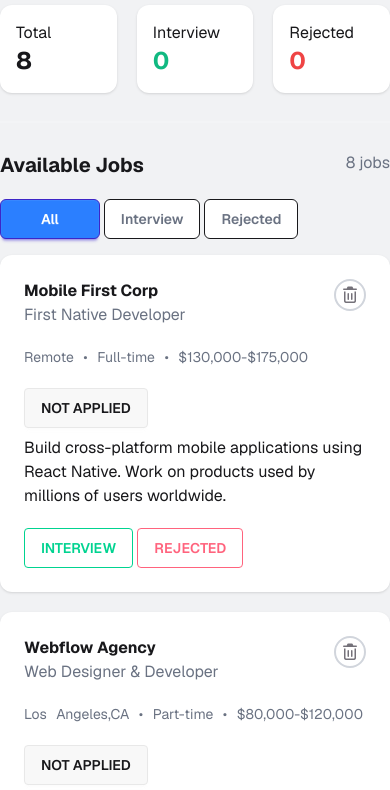
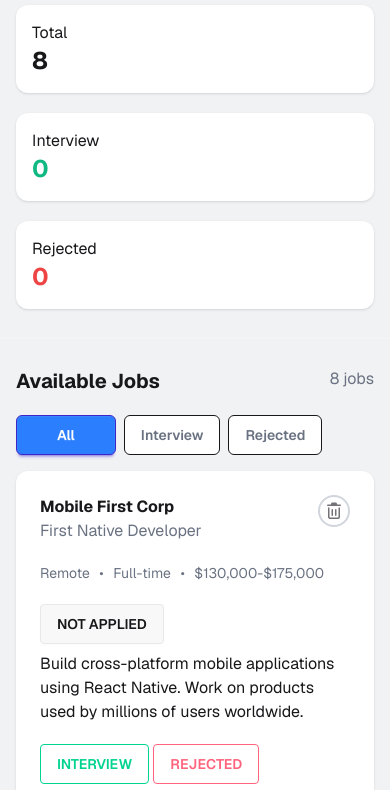
Before and after one commit to IftaherSayem/B13-Assignment4, a plain HTML site: page index.html in a window 390 px wide. Shown: the part 67-857 px from the top of the page. Drawn offline with nearby package versions, Linux system fonts and the light colour scheme.

Commit message:
responsive

```diff
--- a/index.html
+++ b/index.html
@@ -47,20 +47,20 @@
     </style>
   </head>
   <body class="py-5 bg-[#F1F2F4]">
-    <section class="max-w-[1110px] w-full mx-auto">
+    <section class="max-w-[1110px] w-full mx-auto px-4">
       <h1 class="text-2xl font-bold mb-[20px]">Job Application Tracker</h1>
-      <div class="flex justify-between gap-5">
-        <div class="bg-white w-full max-w-[359px] rounded-xl shadow-sm p-4">
+      <div class="grid grid-cols-1 sm:grid-cols-3 gap-5">
+        <div class="bg-white rounded-xl shadow-sm p-4">
           <p>Total</p>
           <h2 id="total-job" class="text-2xl font-bold">8</h2>
         </div>
-        <div class="bg-white w-full max-w-[359px] rounded-xl shadow-sm p-4">
+        <div class="bg-white rounded-xl shadow-sm p-4">
           <p>Interview</p>
           <h2 id="total-interview" class="text-2xl font-bold text-[#10B981]">
             0
           </h2>
         </div>
-        <div class="bg-white w-full max-w-[359px] rounded-xl shadow-sm p-4">
+        <div class="bg-white rounded-xl shadow-sm p-4">
           <p>Rejected</p>
           <h2 id="total-rejected" class="text-2xl font-bold text-[#EF4444]">
             0
@@ -73,12 +73,12 @@
       class="max-w-[1110px] w-full mx-auto my-7 border border-gray-100"
     ></div>
 
-    <section class="max-w-[1110px] w-full mx-auto">
+    <section class="max-w-[1110px] w-full mx-auto px-4">
       <div class="flex justify-between">
         <h3 class="text-xl font-bold mb-5">Available Jobs</h3>
         <p class="text-gray-500"><span id="job-count"><span id="accept-reject" class="hidden">0 of </span> 8</span> jobs</p>
       </div>
-      <div class="mb-4">
+      <div class="mb-4 flex flex-wrap gap-2">
         <button
           id="all-job"
           onclick="
@@ -387,7 +387,7 @@
 
     <section
       id="interview-list"
-      class="hidden max-w-[1110px] w-full mx-auto mt-6"
+      class="hidden max-w-[1110px] w-full mx-auto mt-6 px-4"
     >
       <div id="interview-cards" class="space-y-5"></div>
 
@@ -400,7 +400,7 @@
         <p>Check back soon for new job opportunities</p>
       </div>
     </section>
-    <section id="reject-list" class="hidden max-w-[1110px] w-full mx-auto mt-6">
+    <section id="reject-list" class="hidden max-w-[1110px] w-full mx-auto mt-6 px-4">
       <div id="reject-cards" class="space-y-5"></div>
 
       <div
```
